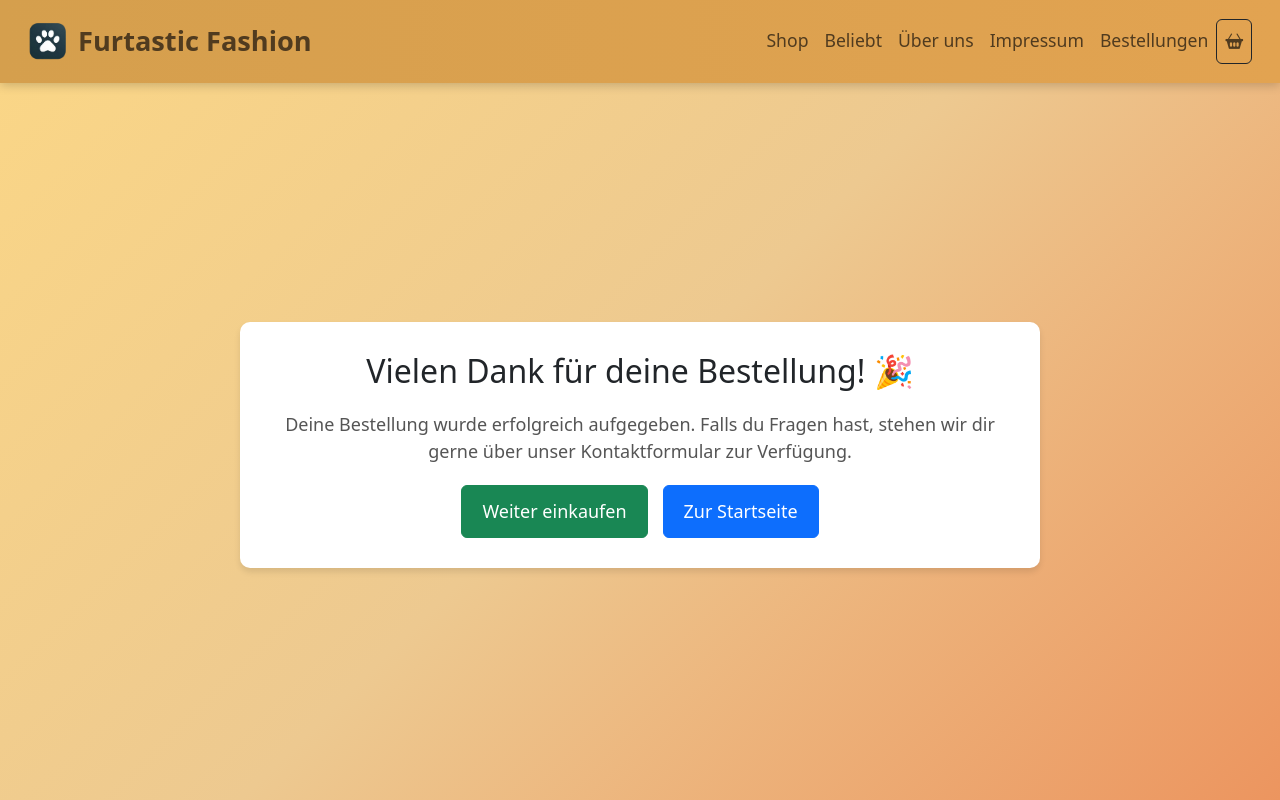
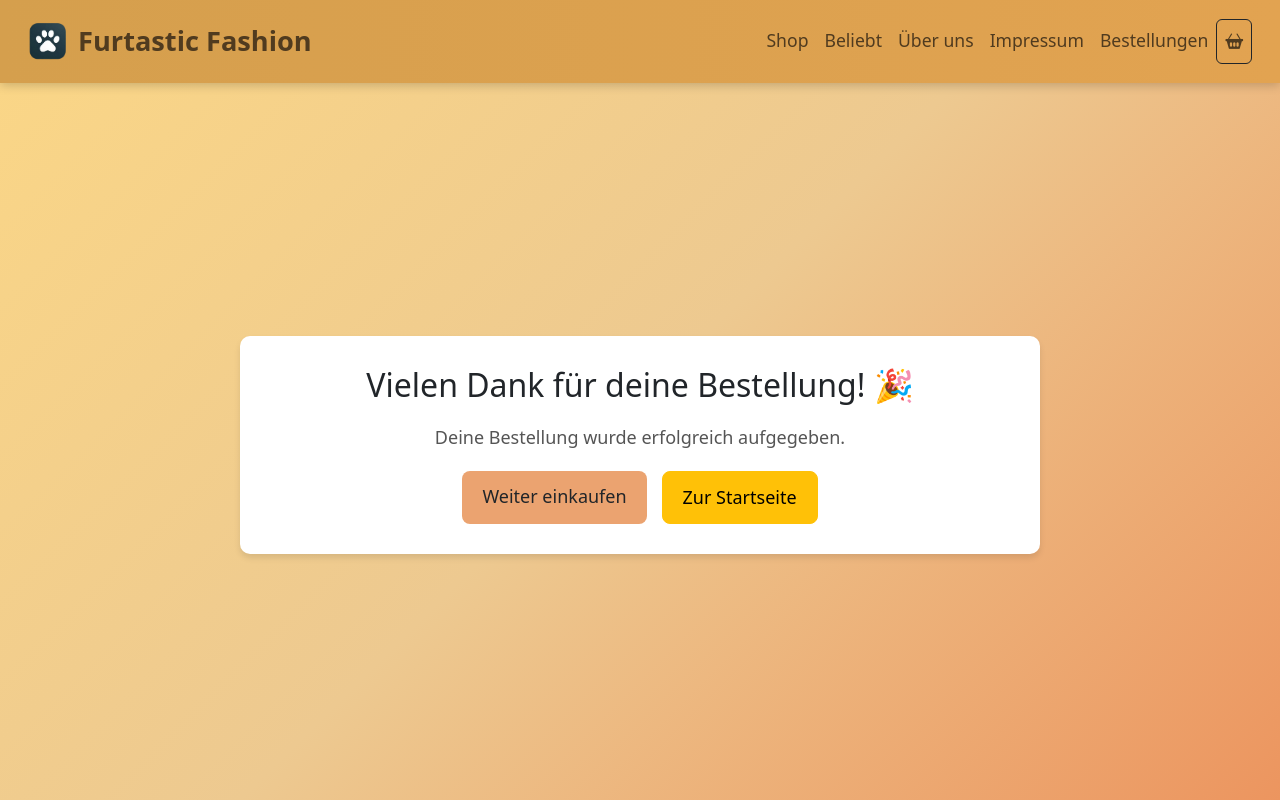
Before and after one commit to lisa-q/webapp_hwr, a React (Vite) app: page /thank-you in a window 1280 px wide. Built offline with nearby package versions, Linux system fonts and the light colour scheme; no server answers; the database is empty.

Commit message:
button-farbe angepasst. ich hatte das kontaktformular rausgenommen, weil wir es mit nichts verbunden haben. habe hier den satz mit dem formular also auch entfernt

```diff
--- a/src/pages/ThankPage.tsx
+++ b/src/pages/ThankPage.tsx
@@ -5,16 +5,13 @@ const ThankPage = () => {
   return (
     <div className="container thank-container">
       <h2>Vielen Dank für deine Bestellung! 🎉</h2>
-            <p>
-                Deine Bestellung wurde erfolgreich aufgegeben.
-                Falls du Fragen hast, stehen wir dir gerne über unser Kontaktformular zur Verfügung.
-            </p>
+      <p>Deine Bestellung wurde erfolgreich aufgegeben.</p>
 
       <div className="thank-buttons">
-                <Link to="/shop" className="btn btn-success">
+        <Link to="/shop" className="btn btn-orange">
           Weiter einkaufen
         </Link>
-                <Link to="/" className="btn btn-primary">
+        <Link to="/" className="btn btn-warning">
           Zur Startseite
         </Link>
       </div>
```
Lines whose indentation alone changed are shown as unchanged.
